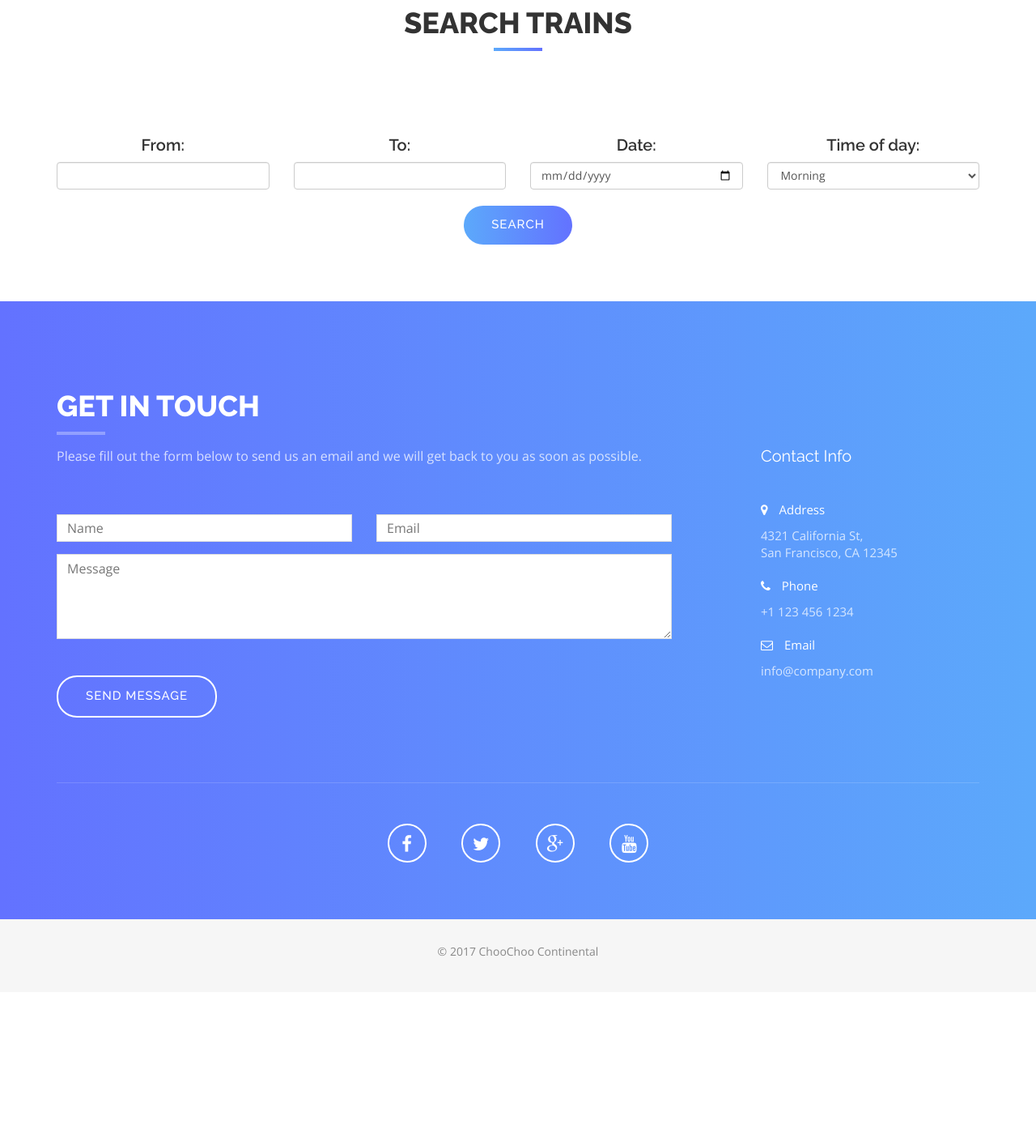
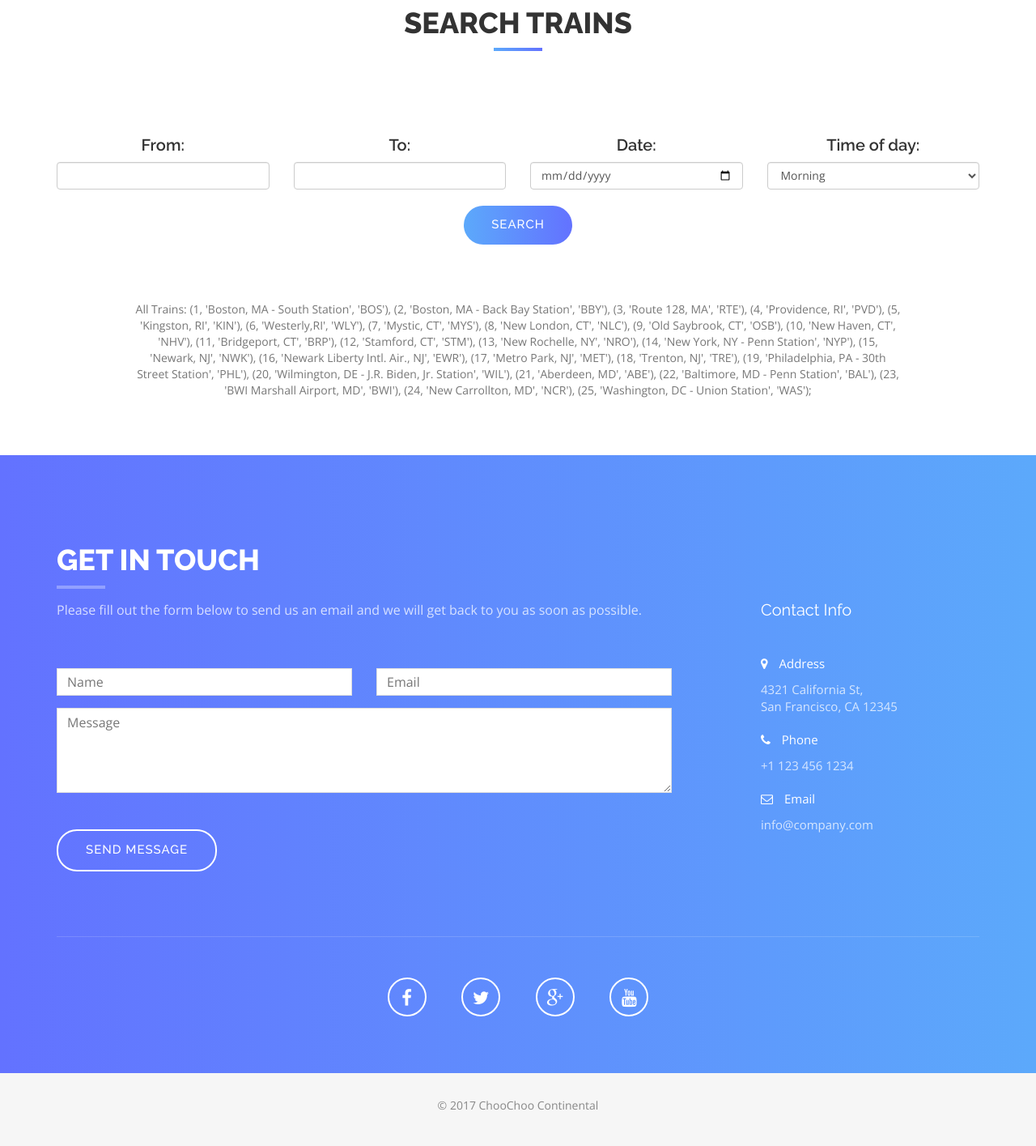
Before and after one commit to notmike/railroad, a Django app: template templates/main/index.html in a window 1280 px wide. Shown: the part 990-2405 px from the top of the page at 81% size. Before the commit the page ends 2171 px from the top, so only its background shows below. Run offline with Django 3.2, Linux system fonts and the light colour scheme; the template is opened without the code that fills it, so the values that code supplies are empty; some libraries are stand-ins or nearby versions.

Commit message:
Added the trains

```diff
--- a/templates/main/index.html
+++ b/templates/main/index.html
@@ -63,7 +63,38 @@
 
     </div>
     </form>
+      <div class = "row">
+      <div class="col-md-10 col-md-offset-1 section-title">
+        All Trains:
+        (1, 'Boston, MA - South Station', 'BOS'),
+        (2, 'Boston, MA - Back Bay Station', 'BBY'),
+        (3, 'Route 128, MA', 'RTE'),
+        (4, 'Providence, RI', 'PVD'),
+        (5, 'Kingston, RI', 'KIN'),
+        (6, 'Westerly,RI', 'WLY'),
+        (7, 'Mystic, CT', 'MYS'),
+        (8, 'New London, CT', 'NLC'),
+        (9, 'Old Saybrook, CT', 'OSB'),
+        (10, 'New Haven, CT', 'NHV'),
+        (11, 'Bridgeport, CT', 'BRP'),
+        (12, 'Stamford, CT', 'STM'),
+        (13, 'New Rochelle, NY', 'NRO'),
+        (14, 'New York, NY - Penn Station', 'NYP'),
+        (15, 'Newark, NJ', 'NWK'),
+        (16, 'Newark Liberty Intl. Air., NJ', 'EWR'),
+        (17, 'Metro Park, NJ', 'MET'),
+        (18, 'Trenton, NJ', 'TRE'),
+        (19, 'Philadelphia, PA - 30th Street Station', 'PHL'),
+        (20, 'Wilmington, DE - J.R. Biden, Jr. Station', 'WIL'),
+        (21, 'Aberdeen, MD', 'ABE'),
+        (22, 'Baltimore, MD - Penn Station', 'BAL'),
+        (23, 'BWI Marshall Airport, MD', 'BWI'),
+        (24, 'New Carrollton, MD', 'NCR'),
+        (25, 'Washington, DC - Union Station', 'WAS');
 
+      </div>
+
+    </div>
   </div>
 </div>
 
```
